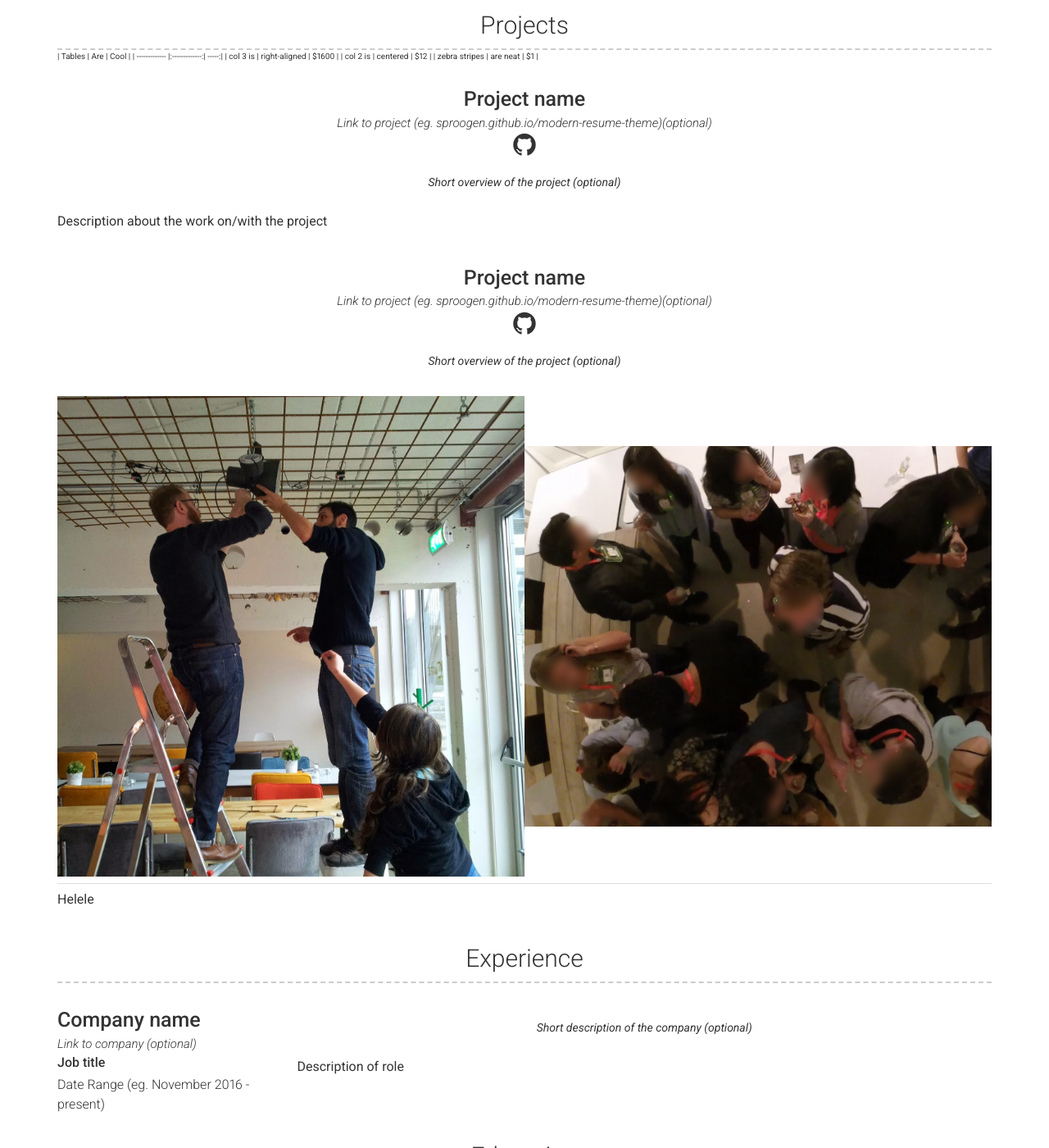
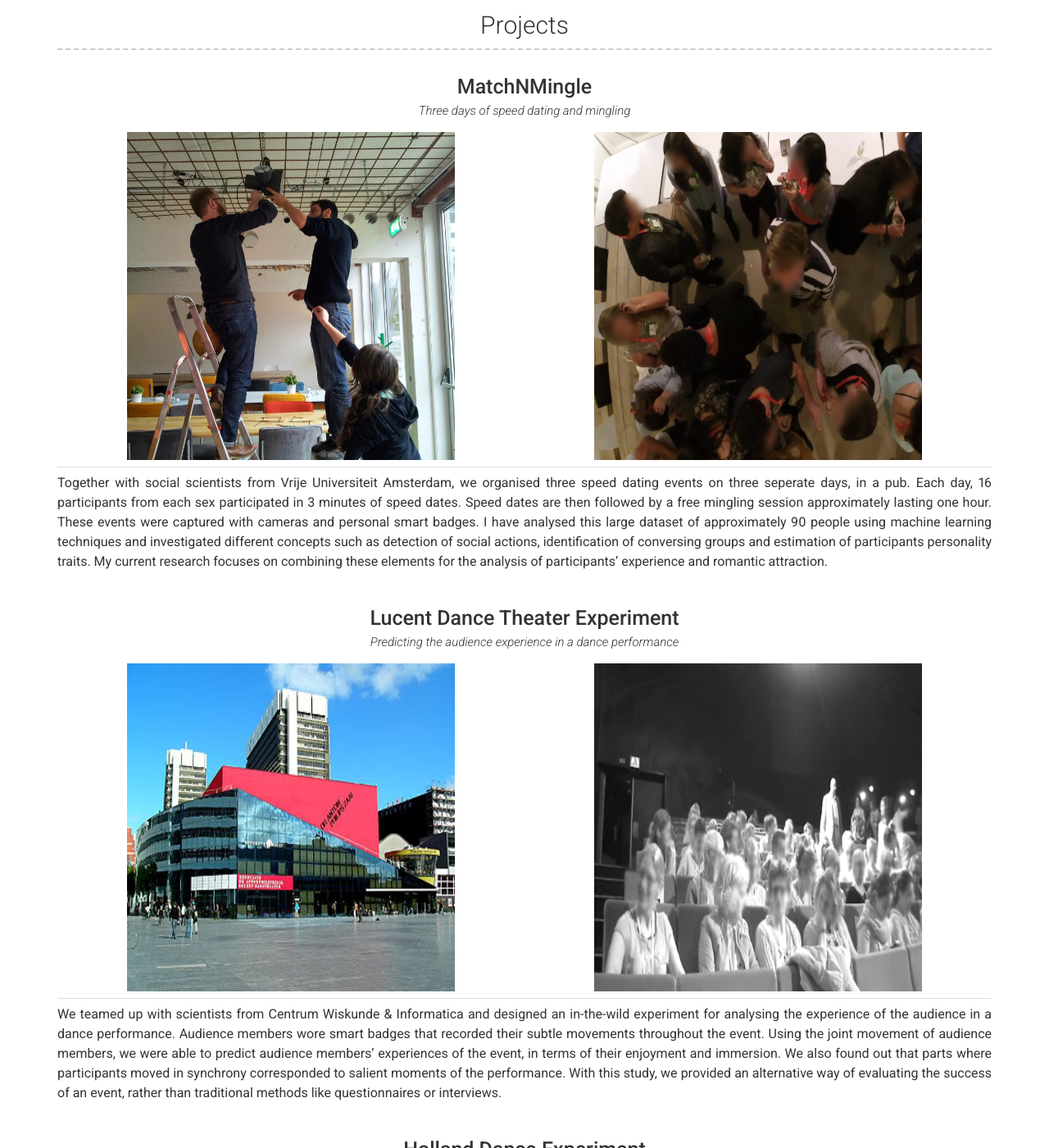
Before and after one commit to ekingedik/ekingedik.github.io, a Jekyll site: the page built from index.md, in a window 1280 px wide and 1400 px high, scrolled down 617 px. Shown: the whole window at 82% size. Built offline with Jekyll 4.4.1, drawn with Linux system fonts in a browser that asks for light colours; a style sheet for code colours, icons or effects is not loaded; some of the changed text lies outside the part shown.

Commit message:
Added all projects

```diff
--- a/_data/projects.yml
+++ b/_data/projects.yml
@@ -1,21 +1,79 @@
 # Project template
 - layout: top-middle
-  name: Project name
-  link: Link to project (eg. sproogen.github.io/modern-resume-theme)(optional)
-  github: Github page for project (eg. sproogen/modern-resume-theme)(optional)
-  quote: >
-    Short overview of the project (optional)
+  name: MatchNMingle
+  link: Three days of speed dating and mingling
   description: | # this will include new lines to allow paragraphs
-    Description about the work on/with the project
+
+      <table style="width:100%">
+        <tr>
+          <td align="center"><img src="images/MnM.jpg" width="400" height="400" class="center" /></td>
+          <td align="center"><img src="images/crowded.png" width="400" height="400" class="center" /></td>
+        </tr>
+      </table>
+
+      Together with social scientists from Vrije Universiteit Amsterdam, we organised three speed dating events
+      on three seperate days, in a pub. Each day, 16 participants from each sex participated in 3 minutes of speed dates.
+      Speed dates are then followed by a free mingling session approximately lasting one hour. These events were captured
+      with cameras and personal smart badges. I have analysed this large dataset of approximately 90 people using machine
+      learning techniques and investigated different concepts such as detection of social actions, identification of conversing groups
+      and estimation of participants personality traits. My current research focuses on combining these elements for the analysis of participants'
+       experience and romantic attraction.
+
 - layout: top-middle
-  name: Project name
-  link: Link to project (eg. sproogen.github.io/modern-resume-theme)(optional)
-  github: Github page for project (eg. sproogen/modern-resume-theme)(optional)
-  quote: >
-    Short overview of the project (optional)
+  name: Lucent Dance Theater Experiment
+  link: Predicting the audience experience in a dance performance
   description: | # this will include new lines to allow paragraphs
-      | <img src="images/MnM.jpg" /> | <img src="images/crowded.png" /> |
 
-      Helele
+      <table style="width:100%">
+        <tr>
+          <td align="center"><img src="images/l1.jpg" width="400" height="400" class="center" /></td>
+          <td align="center"><img src="images/l2.png" width="400" height="400" class="center" /></td>
+        </tr>
+      </table>
 
- # | ![](images/MnM.jpg) | ![](images/MnM.jpg) | ![](images/MnM.jpg) |
+      We teamed up with scientists from Centrum Wiskunde & Informatica and designed an in-the-wild experiment for analysing the
+      experience of the audience in a dance performance. Audience members wore smart badges that recorded their subtle movements
+      throughout the event. Using the joint movement of audience members, we were able to predict audience members' experiences
+      of the event, in terms of their enjoyment and immersion. We also found out that parts where participants moved in synchrony
+      corresponded to salient moments of the performance. With this study, we provided an alternative way of evaluating the success
+      of an event, rather than traditional methods like questionnaires or interviews.
+
+- layout: top-middle
+  name: Holland Dance Experiment
+  link: "A night out: Networking and dance performance"
+  description: | # this will include new lines to allow paragraphs
+
+      <table style="width:100%">
+        <tr>
+          <td align="center"><img src="images/hd1.jpg" width="400" height="400" class="center" /></td>
+          <td align="center"><img src="images/hd2.jpg" width="400" height="400" class="center" /></td>
+        </tr>
+      </table>
+
+      We teamed up with scientists from Centrum Wiskunde & Informatica and designed an in-the-wild experiment for analysing the
+      experience of the audience in a dance performance. Audience members wore smart badges that recorded their subtle movements
+      throughout the event. Using the joint movement of audience members, we were able to predict audience members' experiences
+      of the event, in terms of their enjoyment and immersion. We also found out that parts where participants moved in synchrony
+      corresponded to salient moments of the performance. With this study, we provided an alternative way of evaluating the success
+      of an event, rather than traditional methods like questionnaires or interviews.
+
+- layout: top-middle
+  name: A Day of wonder
+  link: "Experience of a day of science and art"
+  description: | # this will include new lines to allow paragraphs
+
+      <table style="width:100%">
+        <tr>
+          <td align="center"><img src="images/dow1.jpg" width="400" height="400" class="center" /></td>
+          <td align="center"><img src="images/dow2.jpg" width="400" height="400" class="center" /></td>
+        </tr>
+      </table>
+
+      Each year, TU Delft organises a free-to-attend event which transforms its campus into a huge stage for technology,
+      innovation and music. In 2015, this event was named as 'A day of Wonder'. During a Ted-X like session where multiple
+      talks by researchers are followed by an innovative musical performance, we collected data using smart badges.
+      The aim of this experience was to train machine learning models that can predict the experience of the audience,
+      similar to the Lucent Dance Theater experiment. The main difference between these two experiments was the structure and
+      characteristics of the events that are being recorded. A day of Wonder had a more chaotic flow where participants can sit,
+      stand and move freely during the event. Our results have shown that the model we proposed was still successful in predicting
+      experience, even in these harder conditions.
--- a/_includes/projects.html
+++ b/_includes/projects.html
@@ -1,11 +1,5 @@
 <div class="container projects-container">
   <h3>{{ site.projects_title | default: "Projects" }}</h3>
-  | Tables        | Are           | Cool  |
-  | ------------- |:-------------:| -----:|
-  | col 3 is      | right-aligned | $1600 |
-  | col 2 is      | centered      |   $12 |
-  | zebra stripes | are neat      |    $1 |
-
   {% for project in site.data.projects %}
     {% include {{ project.layout | default: 'left' | append: ".html" }} item=project %}
   {% endfor %}
```
Also changed, not shown: images/MnM.jpg, images/dow1.jpg (added), images/dow2.jpg (added), images/hd1.jpg (added), images/hd2.jpg (added), images/ib1.png (added), images/ib2.png (added), images/l1.jpg (added), images/l2.png (added).
